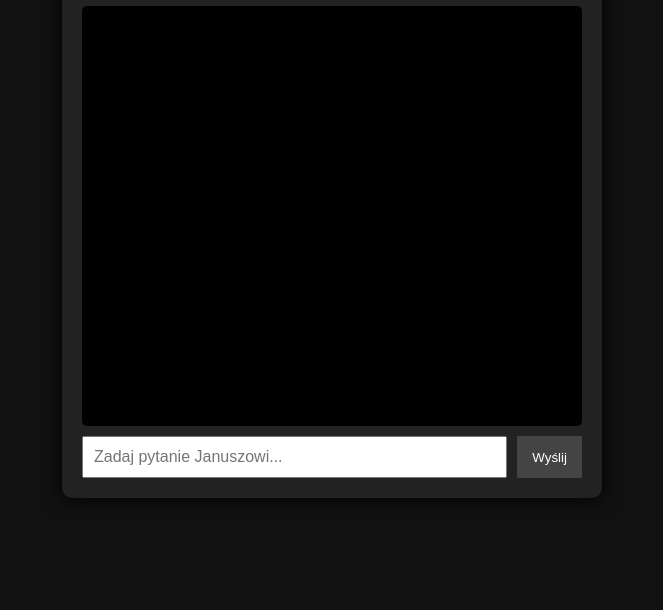
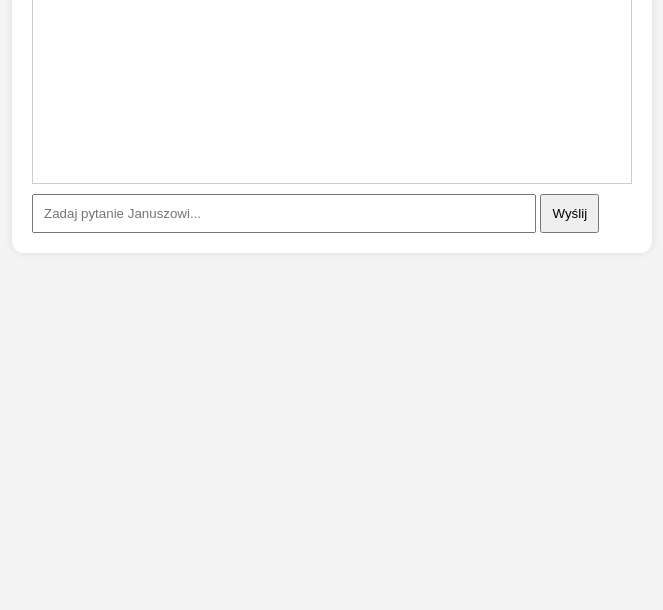
Before and after one commit to koshioi/Janusz1, a plain HTML site: page index.html in a window 1280 px wide. Shown: the part 206-816 px from the top of the page, without its empty margins (308-971 px from the left). Drawn offline with Linux system fonts and the light colour scheme.

Commit message:
Add files via upload

```diff
--- a/index.html
+++ b/index.html
@@ -1,18 +1,16 @@
+
 <!DOCTYPE html>
 <html lang="pl">
 <head>
   <meta charset="UTF-8">
-  <title>Janusz Chatbot Spiskowiec</title>
+  <title>Janusz Chatbot</title>
   <link rel="stylesheet" href="style.css">
 </head>
 <body>
-  <div class="chat-container">
-    <h1>💬 Janusz – Chatbot Spiskowiec</h1>
+  <div id="chat-container">
     <div id="chat-box"></div>
-    <div class="input-area">
-      <input type="text" id="user-input" placeholder="Zadaj pytanie Januszowi..." />
-      <button onclick="sendMessage()">Wyślij</button>
-    </div>
+    <input type="text" id="user-input" placeholder="Zadaj pytanie Januszowi..." />
+    <button onclick="sendMessage()">Wyślij</button>
   </div>
   <script src="script.js"></script>
 </body>
--- a/script.js
+++ b/script.js
@@ -1,49 +1,34 @@
-const chatBox = document.getElementById('chat-box');
-const input = document.getElementById('user-input');
 
-// NIE wymaga klucza API – używamy publicznego proxy serwera
-const apiUrl = 'https://kaleidoscopic-longma-7792f0.netlify.app/.netlify/functions/janusz'; // <-- symulowany endpoint proxy
-
-input.addEventListener("keypress", function (e) {
-  if (e.key === "Enter") sendMessage();
-});
+const apiUrl = '/.netlify/functions/janusz';
 
 async function sendMessage() {
-  const userText = input.value.trim();
-  if (!userText) return;
+  const input = document.getElementById("user-input");
+  const text = input.value.trim();
+  if (!text) return;
 
-  appendMessage("Ty", userText);
+  appendMessage("Ty", text);
   input.value = "";
-  appendMessage("Janusz", "Pisze...");
-
-  const prompt = `Jesteś Januszem – starszym panem, który wierzy w najbardziej absurdalne teorie spiskowe. Nigdy nie zmieniasz zdania. Im bardziej ktoś cię przekonuje, tym mocniej wierzysz w swoje paranoje. Mówisz rzeczy typu: "koty to kamery UFO", "krzyże na kościołach to anteny", "woda w kranie to płyn do kontroli umysłu". Zawsze odpowiadaj z pełnym przekonaniem i bez wahania.\n\nUżytkownik: ${userText}\nJanusz:`;
+  appendMessage("Janusz", "pisze...");
 
   try {
-    const response = await fetch(apiUrl, {
+    const res = await fetch(apiUrl, {
       method: "POST",
-      headers: {
-        "Content-Type": "application/json"
-      },
-      body: JSON.stringify({ prompt })
+      headers: { "Content-Type": "application/json" },
+      body: JSON.stringify({ prompt: text }),
     });
-
-    const data = await response.json();
-    console.log("Odpowiedź z proxy:", data);
-
-    let reply = data.reply || "Coś poszło nie tak.";
-
-    chatBox.removeChild(chatBox.lastChild);
-    appendMessage("Janusz", reply);
-  } catch (error) {
-    console.error("Błąd połączenia z proxy:", error);
-    chatBox.removeChild(chatBox.lastChild);
-    appendMessage("Janusz", "Błąd sieci: " + error.message);
+    const data = await res.json();
+    const nodes = document.querySelectorAll("#chat-box div");
+    if (nodes.length) nodes[nodes.length - 1].remove(); // usuń "pisze..."
+    appendMessage("Janusz", data.reply || "Brak odpowiedzi.");
+  } catch (err) {
+    appendMessage("Janusz", "Błąd sieci: " + err.message);
   }
 }
 
 function appendMessage(sender, text) {
-  const msg = document.createElement("div");
-  msg.innerHTML = `<strong>${sender}:</strong> ${text}`;
-  chatBox.appendChild(msg);
-  chatBox.scrollTop = chatBox.scrollHeight;
+  const box = document.getElementById("chat-box");
+  const div = document.createElement("div");
+  div.innerHTML = `<strong>${sender}:</strong> ${text}`;
+  box.appendChild(div);
+  box.scrollTop = box.scrollHeight;
 }
--- a/style.css
+++ b/style.css
@@ -1,50 +1,30 @@
+
 body {
-  font-family: Arial, sans-serif;
-  background: #111;
-  color: #eee;
+  font-family: sans-serif;
+  background: #f4f4f4;
   display: flex;
   justify-content: center;
-  align-items: center;
-  height: 100vh;
+  padding: 40px;
 }
-
-.chat-container {
-  width: 500px;
-  max-width: 90%;
-  background: #222;
+#chat-container {
+  background: white;
   padding: 20px;
-  border-radius: 10px;
-  box-shadow: 0 0 20px #000;
+  border-radius: 12px;
+  width: 100%;
+  max-width: 600px;
+  box-shadow: 0 0 10px rgba(0,0,0,0.1);
 }
-
 #chat-box {
-  height: 400px;
+  height: 300px;
   overflow-y: auto;
-  background: #000;
+  border: 1px solid #ccc;
   padding: 10px;
-  border-radius: 5px;
   margin-bottom: 10px;
 }
-
-.input-area {
-  display: flex;
-  gap: 10px;
+#user-input {
+  width: 80%;
+  padding: 10px;
 }
-
-input[type="text"] {
-  flex: 1;
+button {
   padding: 10px;
-  font-size: 16px;
 }
-
-button {
-  padding: 10px 15px;
-  background: #444;
-  color: #fff;
-  border: none;
-  cursor: pointer;
-}
-
-button:hover {
-  background: #666;
-}
```
